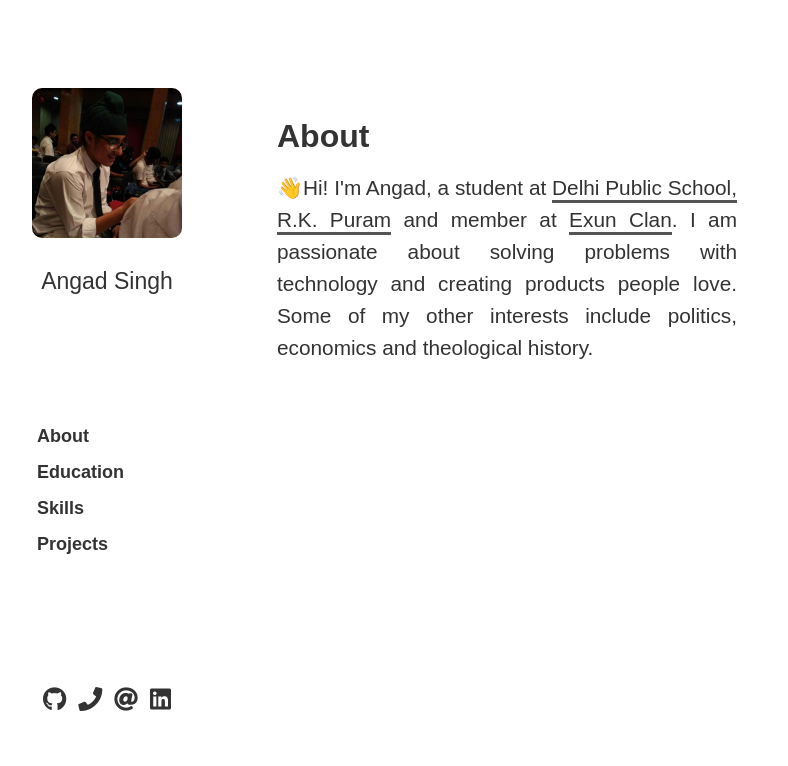
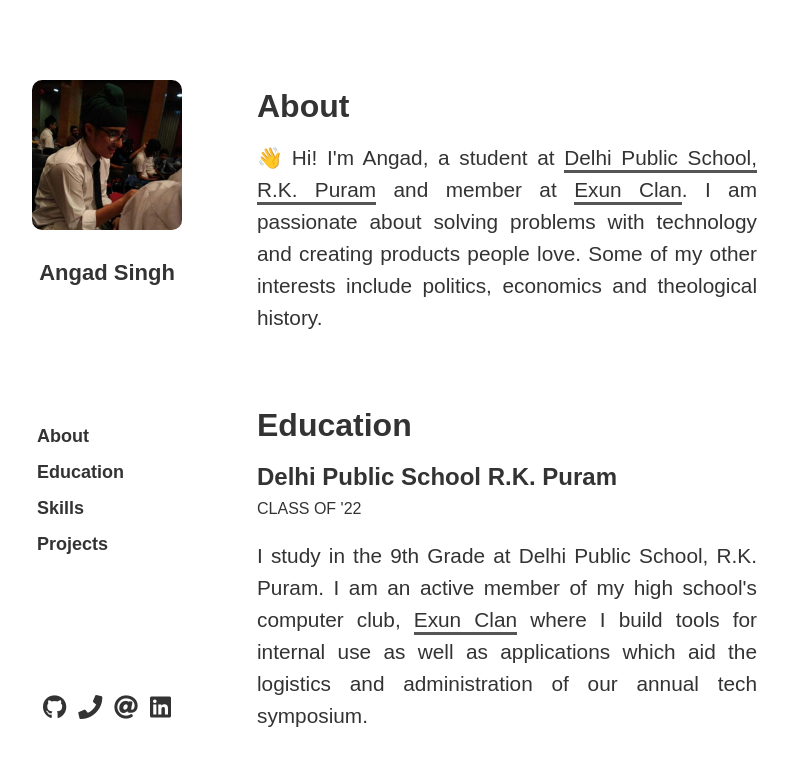
Before and after one commit to dotangad/angad.dev, a React (Create React App) app: page / in a window 1280 px wide. Shown: the top 766 px of the page, without its empty margins (233-1021 px from the left). Built offline with nearby package versions, Linux system fonts and the light colour scheme; a web font is replaced by a local one.

Commit message:
Add education and skills

```diff
--- a/src/App.css
+++ b/src/App.css
@@ -11,12 +11,24 @@
 
 .sidebar {
   width: 200px;
-  height: 100%;
+  height: calc(100% - 100px);
+  margin: auto 0;
 }
 
 .content {
   width: 600px;
-  height: 100%;
-  overflow-x: auto;
-  overflow-y: none;
+  height: calc(100% - 100px);
+  margin: auto 0;
+  overflow-y: auto;
+  overflow-x: hidden;
 }
+
+::-webkit-scrollbar {
+  background: transparent;
+  width: 7px;
+}
+
+::-webkit-scrollbar-thumb {
+  background: #00000030;
+  border-radius: 10px;
+}
--- a/src/components/Content.js
+++ b/src/components/Content.js
@@ -1,34 +1,103 @@
 import React from 'react'
-import styled, { keyframes } from 'styled-components'
+import styled from 'styled-components'
 
-import config from '../config'
 import { Section, SectionHeader, Link } from './Helpers'
 
 const Content = styled.div`
-  padding: 50px;
+  padding: 0 30px;
   font-size: 1.3rem;
   line-height: 2rem;
 `
 
-const Wave = styled.span`
-  transform: rotate(-20deg);
+const BodyP = styled.p`
+  margin: 15px 0;
 `
 
 const About = () => (
+  <Section id="about">
+    <SectionHeader>About</SectionHeader>
+    <BodyP>
+      <span aria-label="Wave" role="img" style={{ marginRight: '5px' }}>
+        👋
+      </span>
+      Hi! I'm Angad, a student at{' '}
+      <Link target="__blank" href="https://dpsrkp.net">
+        Delhi Public School, R.K. Puram
+      </Link>{' '}
+      and member at{' '}
+      <Link target="__blank" href="https://exunclan.com">
+        Exun Clan
+      </Link>
+      . I am passionate about solving problems with technology and creating
+      products people love. Some of my other interests include politics,
+      economics and theological history.
+    </BodyP>
+  </Section>
+)
+
+const SchoolName = styled.div`
+  font-size: 1.5rem;
+  font-weight: 600;
+`
+
+const SchoolDesc = styled.div`
+  font-size: 1rem;
+  text-transform: uppercase;
+  margin-bottom: 10px;
+  font-weight: 500;
+`
+
+const Education = () => (
+  <Section id="education">
+    <SectionHeader>Education</SectionHeader>
+    <div>
+      <SchoolName>Delhi Public School R.K. Puram</SchoolName>
+      <SchoolDesc>Class of '22</SchoolDesc>
+      <BodyP>
+        I study in the 9th Grade at Delhi Public School, R.K. Puram. I am an
+        active member of my high school's computer club,{' '}
+        <Link target="__blank" href="https://exunclan.com">
+          Exun Clan
+        </Link>{' '}
+        where I build tools for internal use as well as applications which aid
+        the logistics and administration of our annual tech symposium.
+      </BodyP>
+      <BodyP>
+        I've won 15+ high-school and college technology quizzes, design
+        competitions and hackathons.
+      </BodyP>
+    </div>
+  </Section>
+)
+
+const Skills = () => (
   <Section>
-    <SectionHeader>About</SectionHeader>
-    <Wave>👋</Wave>
-    Hi! I'm Angad, a student at{' '}
-    <Link href="https://dpsrkp.net">Delhi Public School, R.K. Puram</Link> and
-    member at <Link href="https://exunclan.com">Exun Clan</Link>. I am
-    passionate about solving problems with technology and creating products
-    people love. Some of my other interests include politics, economics and
-    theological history.
+    <SectionHeader>Skills</SectionHeader>
+    <BodyP>
+      I'm proficient in <strong>Node.js</strong>, <strong>React.js</strong>,{' '}
+      <strong>PHP</strong> and <strong>Koa.js</strong>. I can also use vanilla
+      JavaScript to create highly interactive user interfaces and memorable
+      experiences.
+    </BodyP>
+
+    <BodyP>
+      Along with Node and React, I have also used <strong>Ruby on Rails</strong>
+      , <strong>Golang</strong>, and <strong>Angular</strong>.
+    </BodyP>
+
+    <BodyP>
+      I like writing small Python or shell scripts which automate tasks like
+      splitting PDFs, checking websites for updates and compiling stylesheets.
+      My editor of choice is <strong>Emacs</strong>, he's my{' '}
+      <Link href="https://github.com/dotangad/dotemacs">config</Link>.
+    </BodyP>
   </Section>
 )
 
 export default () => (
   <Content className="content">
     <About />
+    <Education />
+    <Skills />
   </Content>
 )
--- a/src/components/Helpers.js
+++ b/src/components/Helpers.js
@@ -1,19 +1,24 @@
-import React from 'react'
 import styled from 'styled-components'
 
 import config from '../config'
 
 export const Section = styled.div`
   padding: 20px;
-  margin: 30px 0;
   width: 100%;
   text-align: justify;
+  &:first-child {
+    margin-top: 0;
+  }
 `
 
 export const SectionHeader = styled.div`
   margin: 20px 0;
   font-size: 2rem;
   font-weight: bold;
+`
+
+export const SectionSubheader = styled.div`
+  font-size: 1rem;
 `
 
 export const Link = styled.a`
--- a/src/components/Sidebar.js
+++ b/src/components/Sidebar.js
@@ -8,7 +8,7 @@
   display: flex;
   flex-direction: column;
   align-items: center;
-  justify-content: space-around;
+  justify-content: space-between;
   padding: 30px;
 `
 
@@ -27,7 +27,8 @@
 
 const Name = styled.div`
   margin-top: 30px;
-  font-size: 23px;
+  font-size: 22px;
+  font-weight: bold;
 `
 
 const Nav = styled.div`
@@ -39,7 +40,7 @@
   text-decoration: none;
   margin: 15px 0;
   font-size: 18px;
-  font-weight: bold;
+  font-weight: 600;
   color: inherit;
   cursor: pointer;
 
@@ -76,8 +77,9 @@
     </Intro>
 
     <Nav>
-      {config.navItems.map(navItem => (
+      {config.navItems.map((navItem, i) => (
         <NavItem
+          key={i}
           onClick={() =>
             document
               .querySelector(`#${navItem.id}`)
@@ -90,8 +92,8 @@
     </Nav>
 
     <SocialIconContainer>
-      {config.social.map(icon => (
-        <SocialIconA href={icon.link}>
+      {config.social.map((icon, i) => (
+        <SocialIconA key={i} href={icon.link}>
           <SocialIcon className={icon.fa} />
         </SocialIconA>
       ))}
--- a/src/index.css
+++ b/src/index.css
@@ -8,7 +8,7 @@
   width: 100%;
   margin: 0;
   padding: 0;
-  overflow: none;
+  overflow: hidden;
   -webkit-font-smoothing: antialiased;
   -moz-osx-font-smoothing: grayscale;
 }
```
